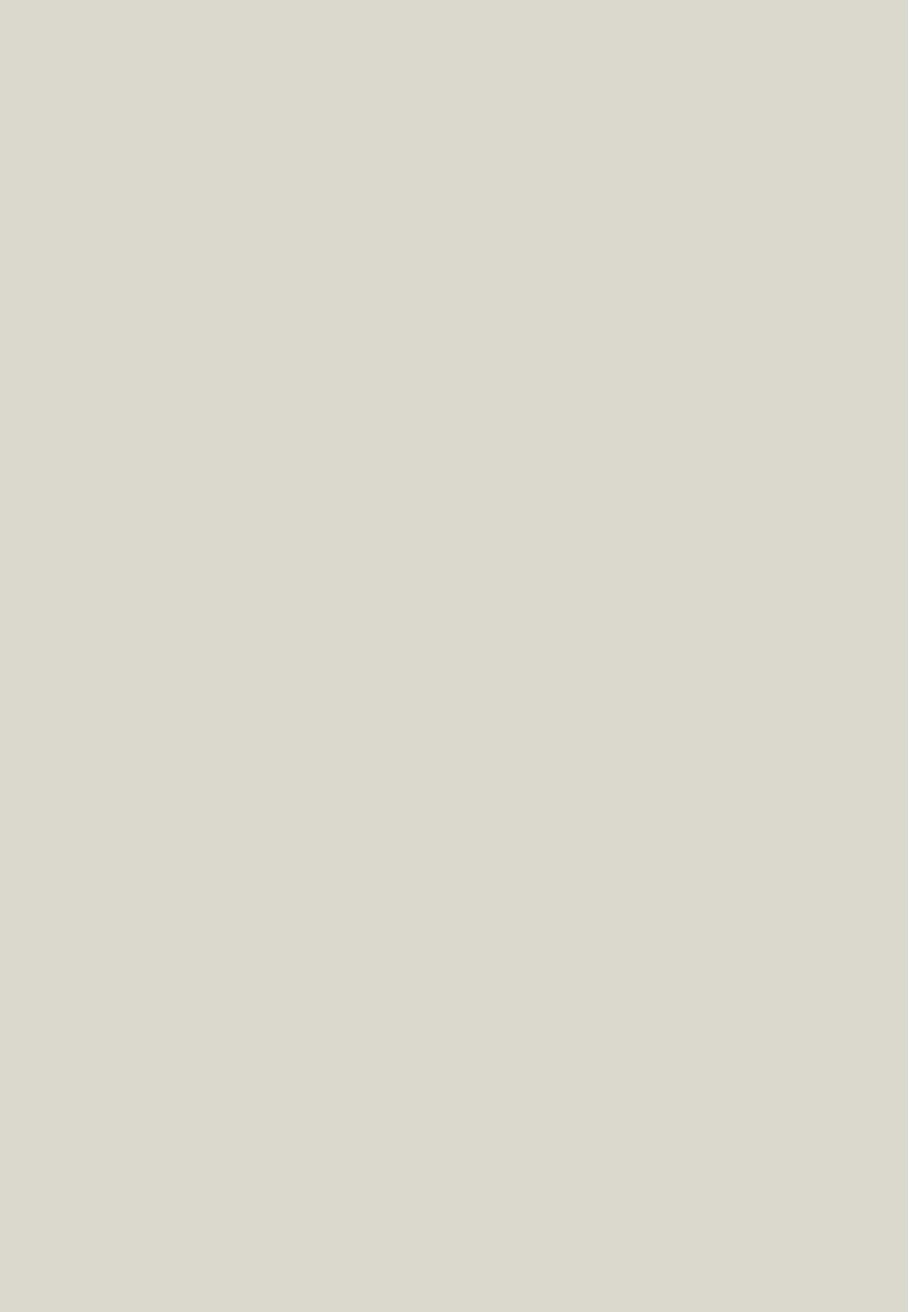
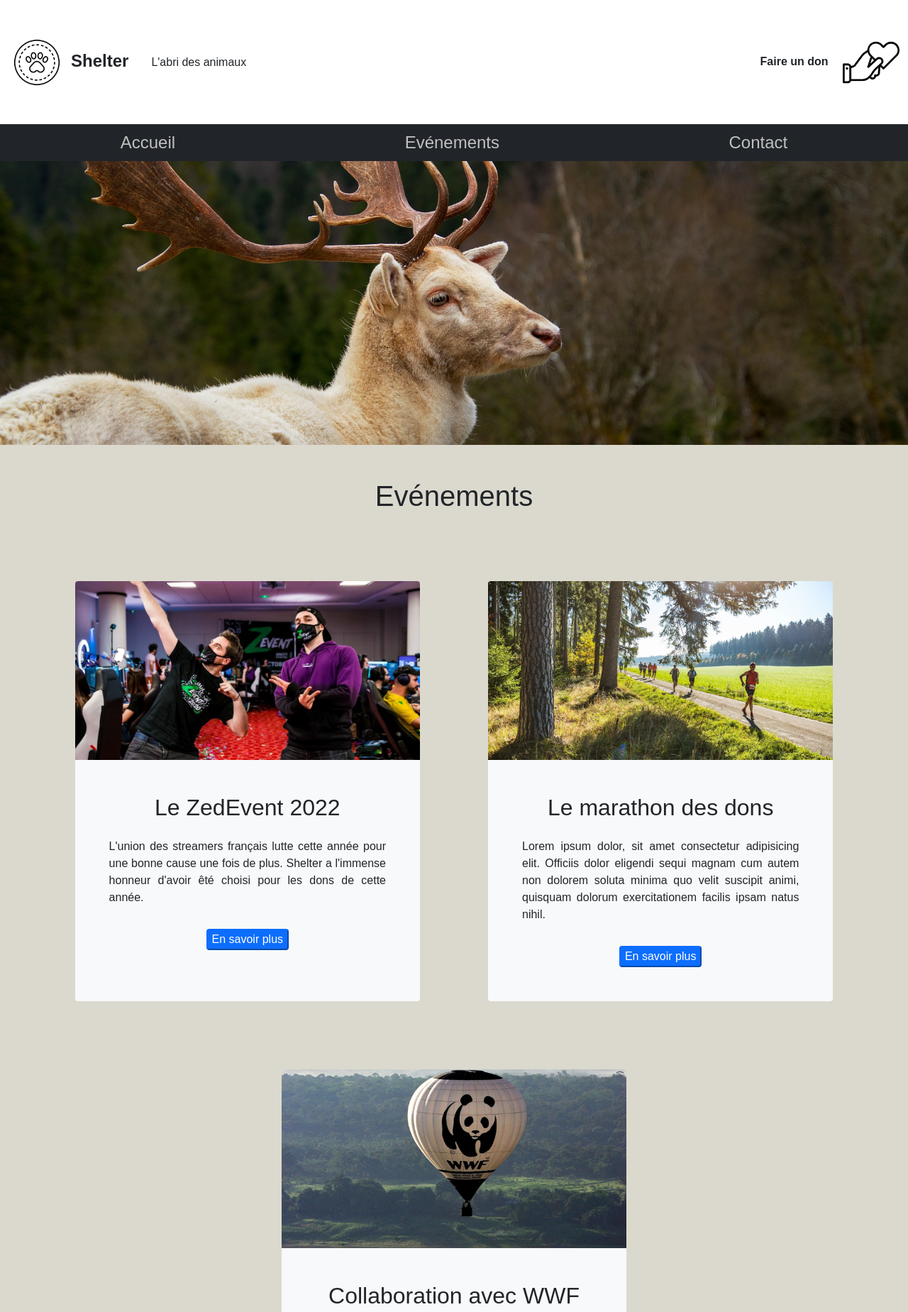
Before and after one commit to Smugus/Shelter, a plain HTML site: page Pages/events-infos.html in a window 1280 px wide. Shown: the top 1849 px of the page at 71% size. Before the commit the page ends 800 px from the top, so only its background shows below. Drawn offline with nearby package versions, Linux system fonts and the light colour scheme; files that its build step writes are made by us from their sources.

Commit message:
Page Events.html

```diff
--- a/Pages/events-infos.html
+++ b/Pages/events-infos.html
@@ -6,10 +6,85 @@
     <meta name="viewport" content="width=device-width, initial-scale=1.0">
     <meta name="description" content="Association Shelter, lutte pour les animaux, pour la nature pour la biodiversité de notre planète">
     <link href="https://cdn.jsdelivr.net/npm/bootstrap@5.0.2/dist/css/bootstrap.min.css" rel="stylesheet" integrity="sha384-EVSTQN3/azprG1Anm3QDgpJLIm9Nao0Yz1ztcQTwFspd3yD65VohhpuuCOmLASjC" crossorigin="anonymous">
-    <link rel="stylesheet" href="Style/style.css">
+    <link rel="stylesheet" href="../Style/style.css">
     <title>Shelter - Association</title>
 </head>
 <body>
+    <div class="container-fluid p-0 m-0">
+
+        <header class="row m-0 justify-content-between">
+            <div class="col d-flex text-start align-self-center">
+                <a href="../index.html">
+                    <img src="../Img/logo.png" alt="logo" class="icone">
+                </a>
+                <span class="brand p-0 mb-1 mx-2 fw-bold align-self-center">Shelter</span>
+                <span class="align-self-center mx-4 d-none d-lg-block">L'abri des animaux</span>
+            </div>
+            <a href="#" class="col text-end align-self-center text-decoration-none">
+                <span class="mx-3 text-dark fw-bold d-none d-lg-inline">Faire un don</span>
+                <img src="../Img/don.png" alt="donation" class="icone">
+            </a>
+        </header>
+
+        <nav class="bg-dark d-flex justify-content-around p-2">
+            <a href="../index.html" class="text-decoration-none">Accueil</a>
+            <a href="events-infos.html" class="text-decoration-none">Evénements</a>
+            <a href="#" class="text-decoration-none">Contact</a>
+        </nav>
+
+        <div class="text-center mb-4">
+            <img src="../Img/photo-animal.jpg" alt="reserve-naturelle" class="picture">
+        </div>
+
+        <h1 class="text-center m-5">Evénements</h1>
+
+        <section class="article-group">
+
+            <article class="border-0 bg-light rounded m-5">
+                <img src="../Img/zedevent.jpg" alt="zedevent" class="article-picture rounded pb-5">
+                <h2 class="text-center mb-4">Le ZedEvent 2022</h2>
+                <p class="mx-5 text-justify pb-3">L'union des streamers français lutte cette année pour une bonne cause une fois de plus. Shelter a l'immense honneur d'avoir êté choisi pour les dons de cette année.</p>
+                <div class="text-center pb-5">
+                    <a href="#">
+                        <button class="btn-primary rounded">En savoir plus</button>
+                    </a>
+                </div>
+            </article>
+
+            <article class="border-0 bg-light rounded m-5">
+                <img src="../Img/marathon.jpg" alt="marathon" class="article-picture rounded pb-5">
+                <h2 class="text-center mb-4">Le marathon des dons</h2>
+                <p class="mx-5 text-justify pb-3">Lorem ipsum dolor, sit amet consectetur adipisicing elit. Officiis dolor eligendi sequi magnam cum autem non dolorem soluta minima quo velit suscipit animi, quisquam dolorum exercitationem facilis ipsam natus nihil.</p>
+                <div class="text-center pb-5">
+                    <a href="#">
+                        <button class="btn-primary rounded">En savoir plus</button>
+                    </a>
+                </div>
+            </article>
+
+            <article class="border-0 bg-light rounded m-5">
+                <img src="../Img/wwf.jpg" alt="wwf" class="article-picture rounded pb-5">
+                <h2 class="text-center mb-4">Collaboration avec WWF</h2>
+                <p class="mx-5 text-justify pb-3">Lorem ipsum dolor sit amet, consectetur adipisicing elit. Nihil perferendis facilis non iusto saepe cumque sunt consequatur hic nesciunt ratione nam velit ducimus eaque tempore, porro expedita laboriosam quos tenetur!
+                </p>
+                <div class="text-center pb-5">
+                    <a href="#">
+                        <button class="btn-primary rounded">En savoir plus</button>
+                    </a>
+                </div>
+            </article>
+
+        </section>
+
+        <footer class="bg-dark p-5 w-100">
+            <div class="row text-center">
+                <a href="#" class="text-decoration-none m-1 text-light">Mentions légales</a>
+                <a href="#" class="text-decoration-none m-1 text-light">Politique et confidentialité</a>
+                <a href="#" class="text-decoration-none m-1 text-light">FAQ</a>
+                <a href="#" class="text-decoration-none m-1 text-light">Contactez-nous</a>
+                <span class="text-light m-1 justify-seff-end">Shelter - Copyright 2022</span>
+            </div>
+        </footer>
 
 </body>
 </html>
--- a/Style/style.css
+++ b/Style/style.css
@@ -39,6 +39,12 @@ nav a:hover {
     object-fit: cover;
 }
 
+.article-picture {
+    width: 100%;
+    max-height: 300px;
+    object-fit: cover;
+}
+
 .text-justify {
     text-align: justify;
 }
@@ -55,6 +61,17 @@ footer {
     .info-block {
         width: 50%;
     }
+
+    article {
+        width: 38%;
+        margin: auto;
+    }
+
+    .article-group {
+        display: flex;
+        flex-wrap: wrap;
+        justify-content: center;
+    }
 }
 
 @media (min-width: 1700px) {
@@ -67,4 +84,14 @@ footer {
         width: 90%;
         margin: auto;
     }
+
+    article {
+        width: 25%;
+        margin: auto;
+    }
+
+    .article-group {
+        display: flex;
+        flex-wrap: wrap;
+    }
 }
```
Also changed, not shown: Img/marathon.jpg (added), Img/photo-animal.jpg (added), Img/wwf.jpg (added), Img/zedevent.jpg (added).
